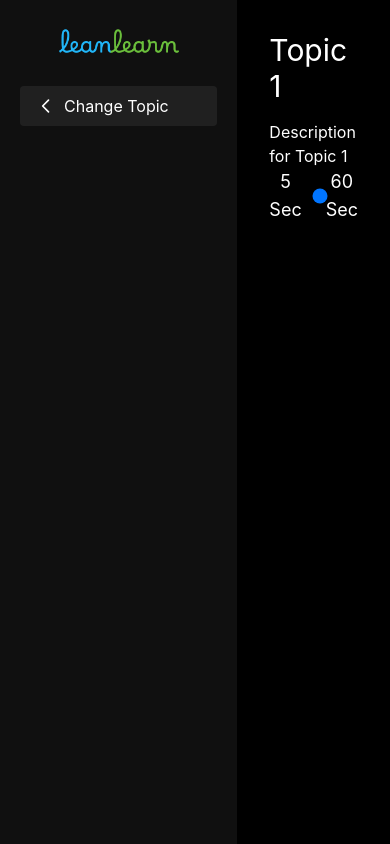
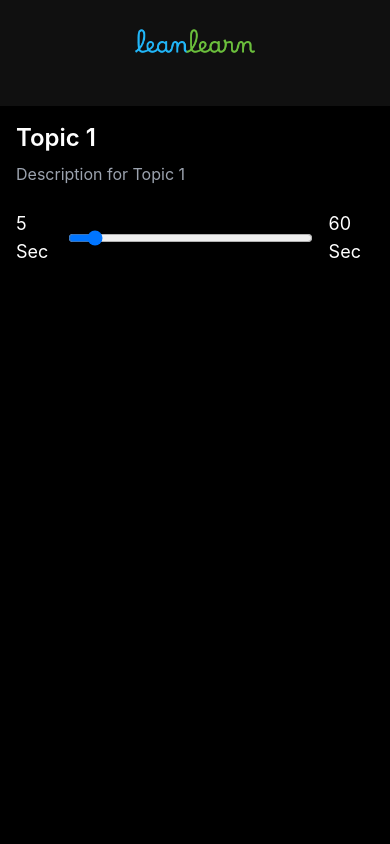
Before and after one commit to nimrit-singh/LeanLearn, a React (Vite) app in the folder client/: page /topic/1 in a window 390 px wide. Built offline with nearby package versions, Linux system fonts and the light colour scheme.

Commit message:
added responsiveness

```diff
--- a/client/src/components/home/Feedback.tsx
+++ b/client/src/components/home/Feedback.tsx
@@ -14,15 +14,16 @@ const Feedback: React.FC<FeedbackProps> = ({ onSubmit, onSkip }) => {
   };
 
   return (
-    <div className="min-h-screen flex items-center justify-center bg-black p-4">
-      <div className="w-full max-w-[512px] bg-[#1A1A1A] rounded-lg p-8">
-        <h2 className="text-white text-2xl font-semibold text-center mb-2">
+    <div className="min-h-screen flex items-center justify-center bg-black p-4 sm:p-6 lg:p-8">
+      <div className="w-full max-w-[512px] bg-[#1A1A1A] rounded-lg p-6 sm:p-8">
+        <h2 className="text-white text-xl sm:text-2xl font-semibold text-center mb-2">
           We Value Your Feedback!
         </h2>
         <p className="text-gray-400 text-center mb-6">
           We're always striving to improve - share your thoughts with us!
         </p>
 
+        {/* Star Rating */}
         <div className="flex justify-center gap-2 mb-6">
           {[1, 2, 3, 4, 5].map((star) => (
             <button
@@ -31,28 +32,50 @@ const Feedback: React.FC<FeedbackProps> = ({ onSubmit, onSkip }) => {
               className="focus:outline-none"
             >
               {star <= rating ? (
-                <svg width="72" height="72" viewBox="0 0 72 72" fill="none" xmlns="http://www.w3.org/2000/svg">
-                <path d="M32.7044 9.12853C34.0525 6.3971 37.9474 6.39709 39.2955 9.12853L46.574 23.8765L62.8493 26.2414C65.8637 26.6794 67.0673 30.3837 64.8861 32.5099L53.1091 43.9895L55.8893 60.1991C56.4042 63.2012 53.2531 65.4906 50.5571 64.0732L36 56.4201L21.4428 64.0732C18.7468 65.4906 15.5957 63.2012 16.1106 60.1991L18.8908 43.9895L7.11382 32.5099C4.93265 30.3837 6.13624 26.6794 9.15056 26.2414L25.4259 23.8765L32.7044 9.12853Z" fill="#ECC236"/>
+                <svg
+                  width="56"
+                  height="56"
+                  viewBox="0 0 72 72"
+                  fill="none"
+                  xmlns="http://www.w3.org/2000/svg"
+                  className="w-10 h-10 sm:w-12 sm:h-12"
+                >
+                  <path
+                    d="M32.7044 9.12853C34.0525 6.3971 37.9474 6.39709 39.2955 9.12853L46.574 23.8765L62.8493 26.2414C65.8637 26.6794 67.0673 30.3837 64.8861 32.5099L53.1091 43.9895L55.8893 60.1991C56.4042 63.2012 53.2531 65.4906 50.5571 64.0732L36 56.4201L21.4428 64.0732C18.7468 65.4906 15.5957 63.2012 16.1106 60.1991L18.8908 43.9895L7.11382 32.5099C4.93265 30.3837 6.13624 26.6794 9.15056 26.2414L25.4259 23.8765L32.7044 9.12853Z"
+                    fill="#ECC236"
+                  />
                 </svg>
               ) : (
-                <svg width="72" height="72" viewBox="0 0 72 72" fill="none" xmlns="http://www.w3.org/2000/svg">
-                <path d="M32.7044 9.12853C34.0525 6.3971 37.9474 6.39709 39.2955 9.12853L46.574 23.8765L62.8493 26.2414C65.8637 26.6794 67.0673 30.3837 64.8861 32.5099L53.1091 43.9895L55.8893 60.1991C56.4042 63.2012 53.2531 65.4906 50.5571 64.0732L36 56.4201L21.4428 64.0732C18.7468 65.4906 15.5957 63.2012 16.1106 60.1991L18.8908 43.9895L7.11382 32.5099C4.93265 30.3837 6.13624 26.6794 9.15056 26.2414L25.4259 23.8765L32.7044 9.12853Z" fill="#3A3B3D"/>
+                <svg
+                  width="56"
+                  height="56"
+                  viewBox="0 0 72 72"
+                  fill="none"
+                  xmlns="http://www.w3.org/2000/svg"
+                  className="w-10 h-10 sm:w-12 sm:h-12"
+                >
+                  <path
+                    d="M32.7044 9.12853C34.0525 6.3971 37.9474 6.39709 39.2955 9.12853L46.574 23.8765L62.8493 26.2414C65.8637 26.6794 67.0673 30.3837 64.8861 32.5099L53.1091 43.9895L55.8893 60.1991C56.4042 63.2012 53.2531 65.4906 50.5571 64.0732L36 56.4201L21.4428 64.0732C18.7468 65.4906 15.5957 63.2012 16.1106 60.1991L18.8908 43.9895L7.11382 32.5099C4.93265 30.3837 6.13624 26.6794 9.15056 26.2414L25.4259 23.8765L32.7044 9.12853Z"
+                    fill="#3A3B3D"
+                  />
                 </svg>
               )}
             </button>
           ))}
         </div>
 
+        {/* Feedback Textarea */}
         <div className="mb-6">
           <textarea
             value={feedback}
             onChange={(e) => setFeedback(e.target.value)}
             placeholder="Any suggestions for improvement?"
-            className="w-full h-[120px] bg-[#101113] text-white rounded-lg p-4 resize-none focus:outline-none focus:ring-2 focus:ring-[#00A3FF]"
+            className="w-full h-[100px] sm:h-[120px] bg-[#101113] text-white rounded-lg p-4 resize-none focus:outline-none focus:ring-2 focus:ring-[#00A3FF]"
           />
         </div>
 
-        <div className="flex gap-4">
+        {/* Buttons */}
+        <div className="flex flex-col sm:flex-row gap-4">
           <button
             onClick={onSkip}
             className="flex-1 py-3 px-6 bg-[#101113] text-white rounded-lg hover:bg-[#1A1A1A] transition-colors"
--- a/client/src/components/home/selectTopic.tsx
+++ b/client/src/components/home/selectTopic.tsx
@@ -46,12 +46,12 @@ const SelectedTopicPage: React.FC = () => {
       }, 1000);
     } else if (time >= 60) {
       setIsRunning(false);
-      navigate('/summary', {
+      navigate("/summary", {
         state: {
           topicId,
           selectedCompanion,
-          timeSpent: time
-        }
+          timeSpent: time,
+        },
       });
     }
 
@@ -59,14 +59,10 @@ const SelectedTopicPage: React.FC = () => {
   }, [isRunning, time, navigate, topicId, selectedCompanion]);
 
   const handleLogoClick = () => {
-    navigate('/');
+    navigate("/");
   };
 
-  const handleChangeTopicClick = () => {
-    navigate('/quiz-page', {
-      state: { selectedCompanion }
-    });
-  };
+
 
   const topic = topics.find((t) => t.id === Number(topicId));
 
@@ -75,39 +71,18 @@ const SelectedTopicPage: React.FC = () => {
   }
 
   return (
-    <div className="flex min-h-screen">
-      <div className="w-[280px] bg-[#101010] p-5 flex flex-col">
+    <div className="flex flex-col md:flex-row min-h-screen">
+      {/* Sidebar */}
+      <div className="md:w-[280px] bg-[#101010] p-5 flex flex-col items-center md:items-start">
         <img
           src={logo}
           alt="LeanLearn Logo"
-          className="w-[120px] mx-auto cursor-pointer mb-6"
+          className="w-[120px] cursor-pointer mb-6"
           onClick={handleLogoClick}
         />
 
-        <button
-          onClick={handleChangeTopicClick}
-          className="flex items-center gap-2 bg-[#202020] text-white px-4 py-2 rounded hover:bg-[#303030] transition-colors mb-6"
-        >
-          <svg
-              width="20"
-              height="20"
-              viewBox="0 0 24 24"
-              fill="none"
-              xmlns="http://www.w3.org/2000/svg"
-            >
-              <path
-                d="M15 19l-7-7 7-7"
-                stroke="currentColor"
-                strokeWidth="2"
-                strokeLinecap="round"
-                strokeLinejoin="round"
-              />
-            </svg>
-          Change Topic
-        </button>
-
         {selectedCompanion && (
-          <div className="flex-1 flex items-end relative ">
+          <div className="flex-1 flex items-end">
             <img
               src={
                 companionImages[
@@ -120,15 +95,21 @@ const SelectedTopicPage: React.FC = () => {
           </div>
         )}
       </div>
-      <div className="flex-1 p-8 bg-black">
-        <div className="text-white">
-          <h1 className="text-3xl mb-4">{topic.name}</h1>
-          <p>{topic.description}</p>
+
+      {/* Content Area */}
+      <div className="flex-1 p-4 md:p-8 bg-black">
+        <div className="text-white mb-6">
+          <h1 className="text-2xl md:text-3xl font-semibold mb-2">
+            {topic.name}
+          </h1>
+          <p className="text-gray-400">{topic.description}</p>
         </div>
-        <div className="w-full flex items-center gap-3">
-          <span className="text-center text-lg text-white">{countdown} Sec</span>
+
+        {/* Timer and Slider */}
+        <div className="w-full flex items-center gap-4">
+          <span className="text-lg text-white">{countdown} Sec</span>
           <Slider value={time} onChange={setTime} />
-          <span className="text-center text-lg text-white">60 Sec</span>
+          <span className="text-lg text-white">60 Sec</span>
         </div>
       </div>
     </div>
--- a/client/src/index.css
+++ b/client/src/index.css
@@ -1,7 +1,7 @@
+@import url('https://fonts.googleapis.com/css2?family=Nunito:wght@400;600;700&display=swap');
 @tailwind base;
 @tailwind components;
 @tailwind utilities;
-@import url('https://fonts.googleapis.com/css2?family=Nunito:wght@400;600;700&display=swap');
 
 * {
   margin: 0;
```
